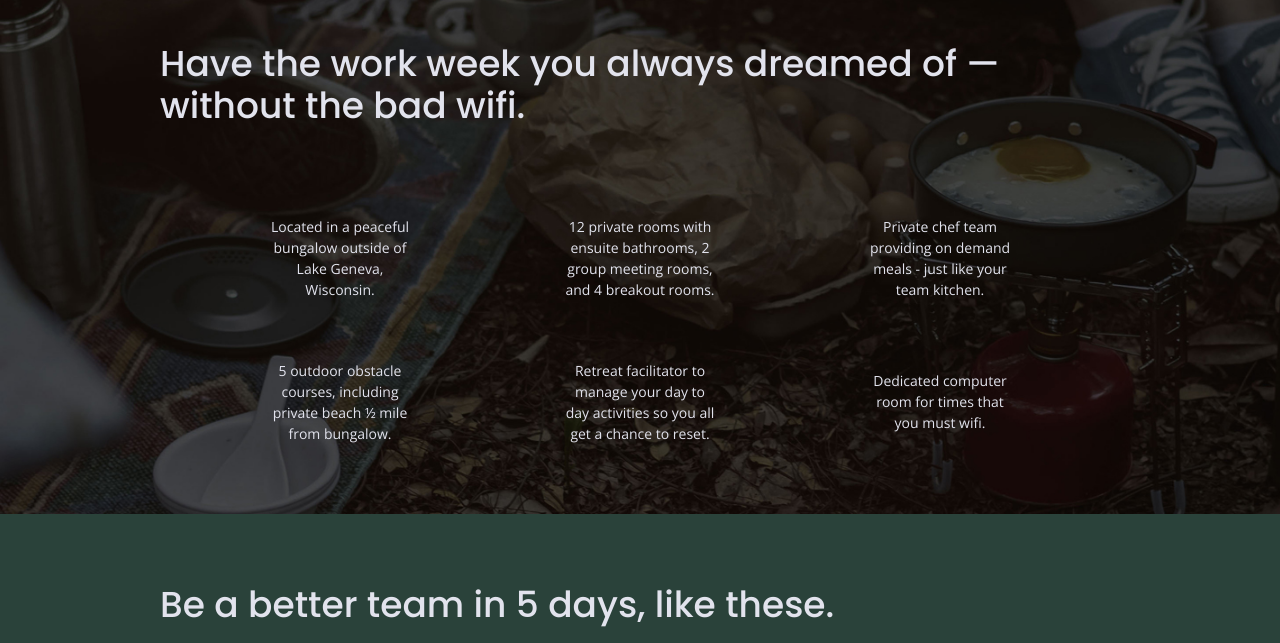
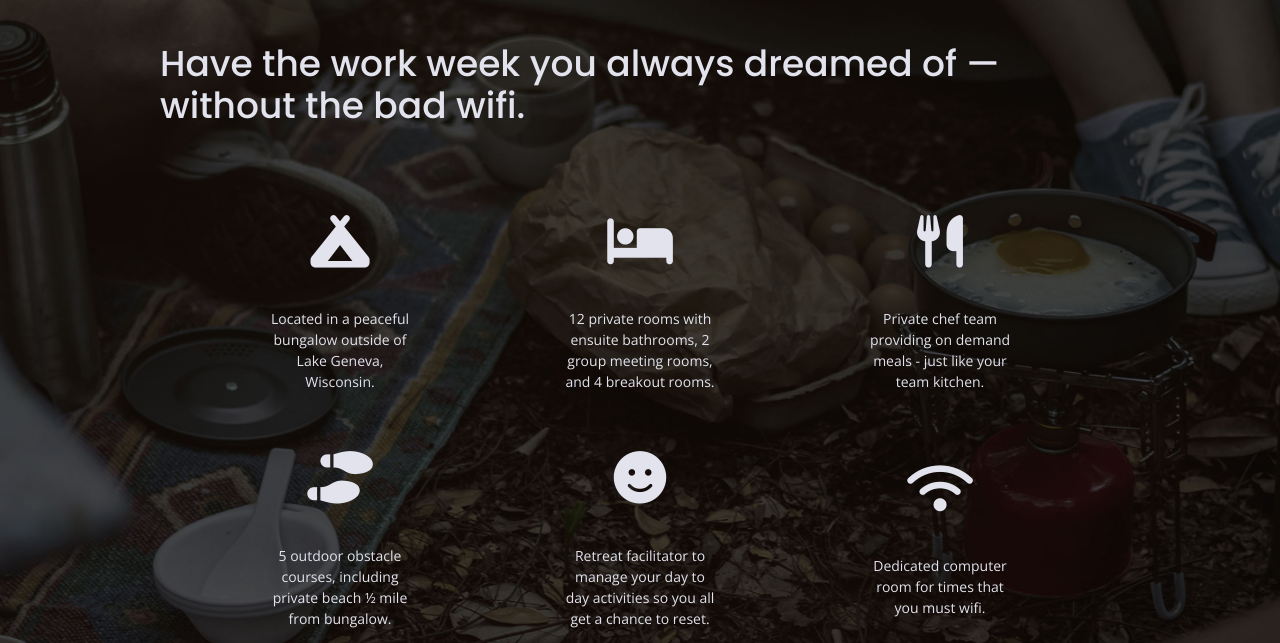
Before and after one commit to TallSara/Unplugged-Retreat, a website built with Parcel: page index.html in a window 1280 px wide. Shown: the part 1121-1764 px from the top of the page. Built offline with nearby package versions, Linux system fonts and the light colour scheme.

Commit message:
Included font awesome icons

```diff
--- a/css/main.css
+++ b/css/main.css
@@ -331,7 +331,7 @@ input[type=button] {
   justify-content: center;
   flex-flow: row wrap;
   background-image: url('../img/rawpixel-800820-unsplash.jpg');
-  background-size: 500%;
+  background-size: 700%;
   background-repeat: no-repeat;
   background-position: center;
 }
@@ -358,6 +358,11 @@ input[type=button] {
 
 .features p {
   margin: 0;
+}
+
+.features i {
+	font-size: 3.75em;
+  margin-bottom: 40px;
 }
 
 /* Reviews */
--- a/index.html
+++ b/index.html
@@ -16,6 +16,7 @@
   <link rel="stylesheet" href="css/main.css">
   <!-- Google Fonts -->
   <link href="https://fonts.googleapis.com/css2?family=Open+Sans:wght@400;700&family=Poppins:wght@500;700&display=swap" rel="stylesheet">
+  <script src="https://kit.fontawesome.com/b8b822bb54.js" crossorigin="anonymous"></script>
 </head>
 
 <body>
@@ -71,6 +72,7 @@
         <div class="features-items">
           <article>
             <p class="fontawesome-icon">
+              <i class="fas fa-campground"></i>
             </p>
             <p class="features-item-description">
               Located in a peaceful bungalow outside of Lake Geneva, Wisconsin.
@@ -78,6 +80,7 @@
           </article>
           <article>
             <p class="fontawesome-icon">
+              <i class="fas fa-bed"></i>
             </p>
             <p class="features-item-description">
               12 private rooms with ensuite bathrooms, 2 group meeting rooms, and 4 breakout rooms.
@@ -85,6 +88,7 @@
           </article>
           <article>
             <p class="fontawesome-icon">
+              <i class="fas fa-utensils"></i>
             </p>
             <p class="features-item-description">
               Private chef team providing on demand meals - just like your team kitchen.
@@ -92,6 +96,7 @@
           </article>
           <article>
             <p class="fontawesome-icon">
+              <i class="fas fa-shoe-prints"></i>
             </p>
             <p class="features-item-description">
               5 outdoor obstacle courses, including private beach ½ mile from bungalow.
@@ -99,6 +104,7 @@
           </article>
           <article>
             <p class="fontawesome-icon">
+              <i class="fas fa-smile"></i>
             </p>
             <p class="features-item-description">
               Retreat facilitator to manage your day to day activities so you all get a chance to reset.
@@ -106,6 +112,7 @@
           </article>
           <article>
             <p class="fontawesome-icon">
+              <i class="fas fa-wifi"></i>
             </p>
             <p class="features-item-description">
               Dedicated computer room for times that you must wifi.
```
Also changed, not shown: about/index.html (+1 -0 lines), faqs/index.html (+1 -0 lines).
